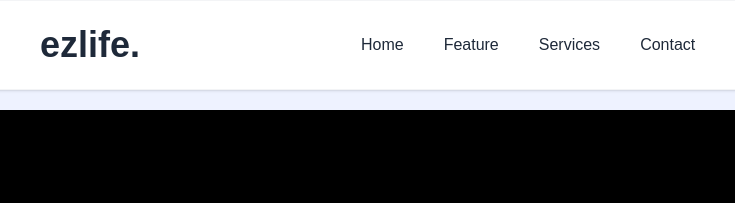
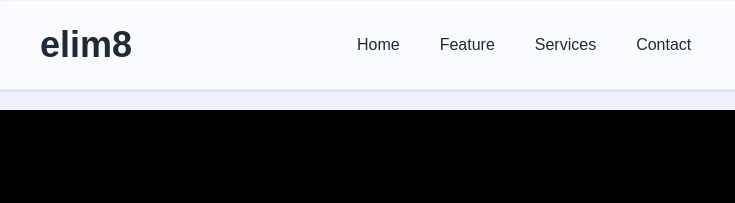
Before and after one commit to smcc-carl/ezlife, an Eleventy site: page src/index.njk in a window 1280 px wide. Shown: the top 203 px of the page, 89-824 px from the left. Built offline with nearby package versions, Linux system fonts and the light colour scheme; Eleventy itself is replaced by a stand-in of ours; files that its build step writes are made by us from their sources; grey boxes are pictures that could not be loaded.

Commit message:
update header

```diff
--- a/src/_includes/header.njk
+++ b/src/_includes/header.njk
@@ -1,5 +1,5 @@
-<nav class="px-[10%] z-10 py-6 flex justify-between border border-gray-100 items-center text-gray-800 bg-white sticky top-0 shadow">
-    <a href="/" class="text-4xl font-extrabold">ezlife.</a>
+<nav class="px-[10%] z-10 py-6 flex justify-between border backdrop-blur-3xl border-gray-100 items-center text-gray-800 bg-white/70 sticky top-0 shadow">
+    <a href="/" class="text-4xl font-extrabold">elim8</a>
     <ul class="flex gap-10 font-light">
         <li><a href="/">Home</a></li>
         <li><a href="#features">Feature</a></li>
--- a/src/index.njk
+++ b/src/index.njk
@@ -24,7 +24,7 @@ layout: "base.njk"
               </p>
 
               <div class="flex flex-col sm:flex-row gap-4">
-                <a href="#" class="open-popup bg-violet-700 hover:bg-violet-800 text-white px-6 py-3 rounded-full text-lg text-center">
+                <a href="#" class="open-popup bg-violet-700 hover:bg-violet-800 text-white hover:text-gray-900 px-6 py-3 rounded-full text-lg text-center">
                   Start Your Free Demo
                 </a>
                 <a href="#" class="open-popup border border-gray-100 text-gray-100 hover:bg-violet-50 px-6 py-3 rounded-full text-lg text-center">
```
Also changed, not shown: public/index.html, public/privacy-policy/index.html, public/style.css, public/terms-of-service/index.html.
